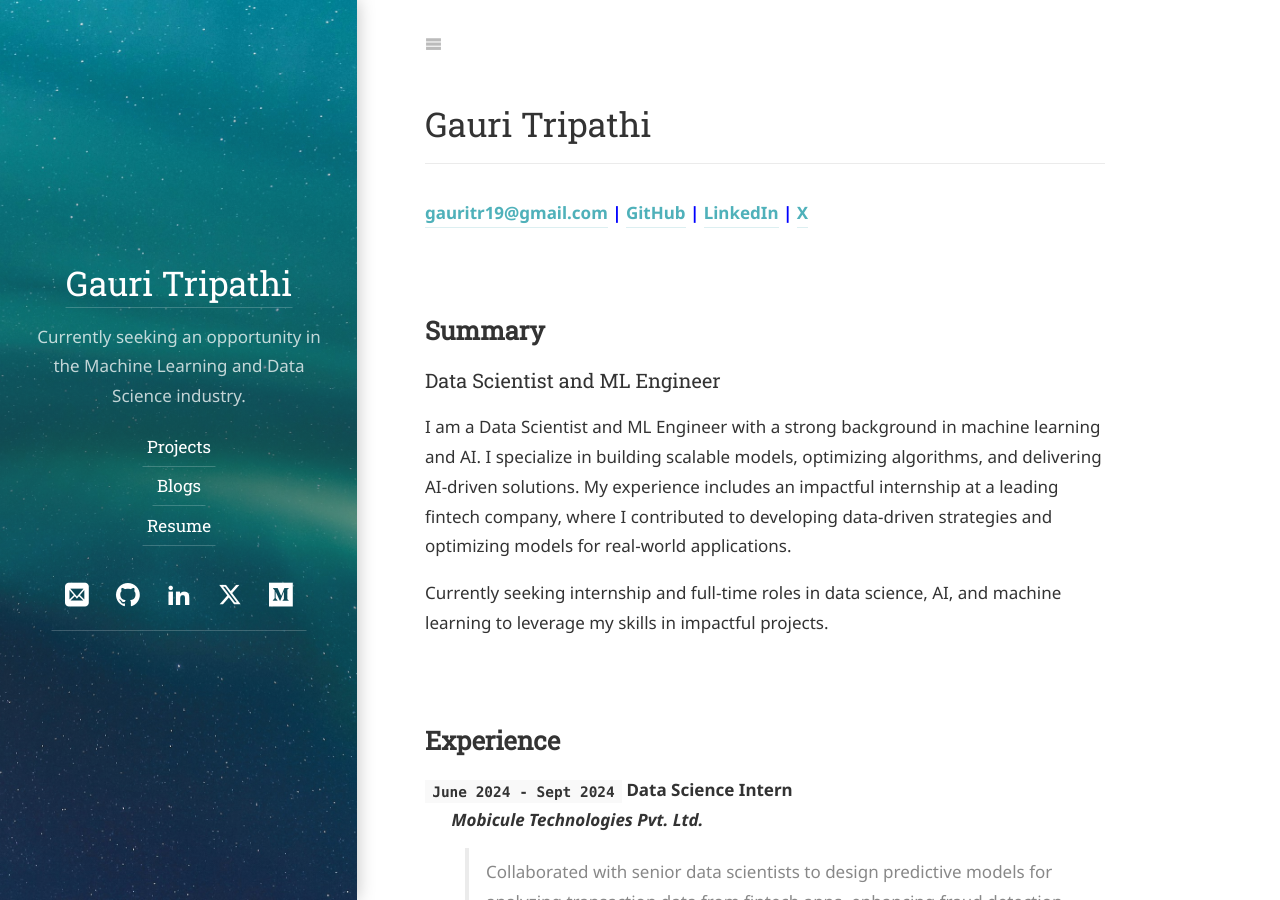
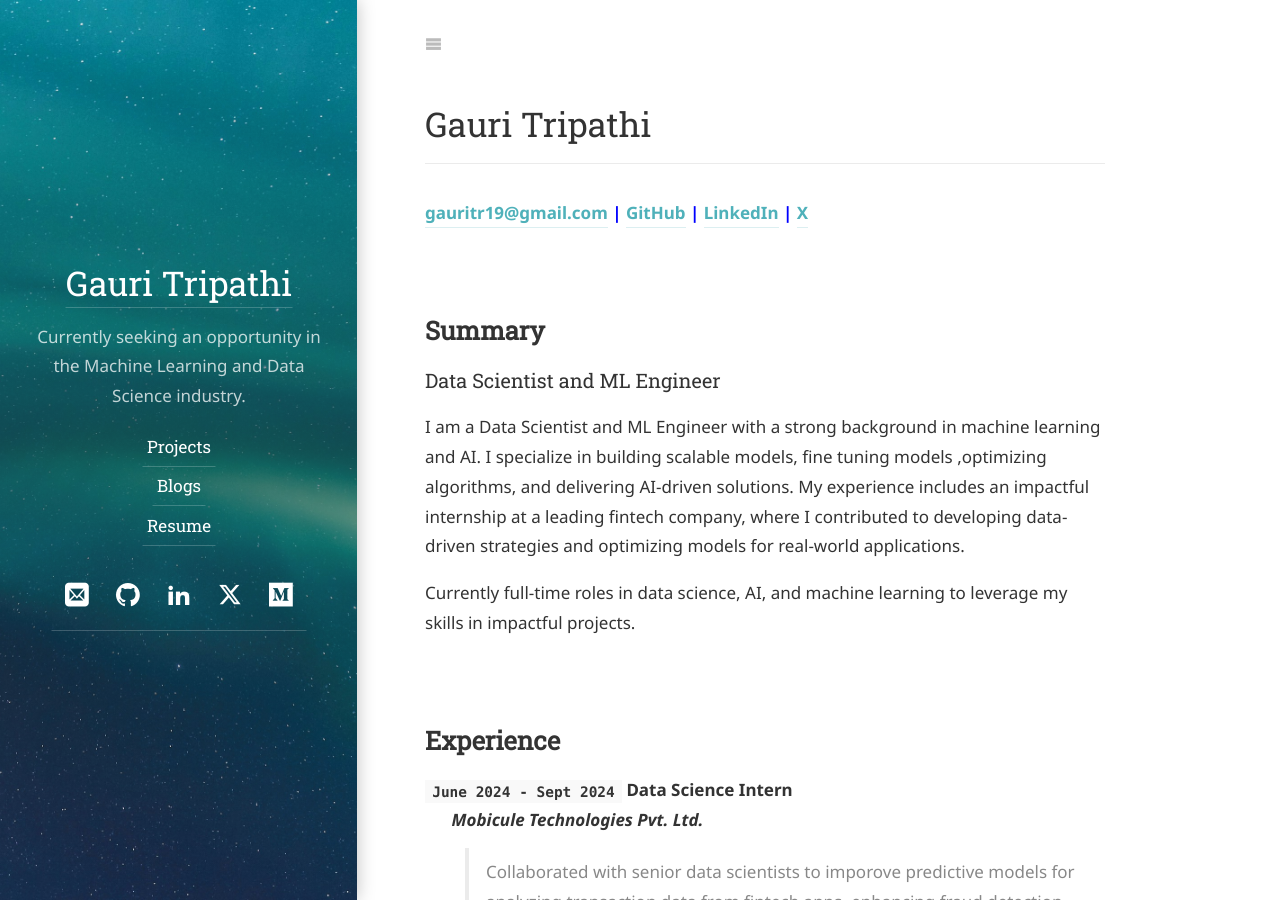
Before and after one commit to Gauri-Tripathi/Gauri-Tripathi.github.io, a Jekyll site: the page built from about.md, in a window 1280 px wide and 900 px high. Built offline with Jekyll 4.4.1, drawn with Linux system fonts in a browser that asks for light colours; some web fonts are replaced; our own code applies the rules of GitHub Pages for plain Markdown files; some of the changed text lies outside the part shown.

Commit message:
small changes

```diff
--- a/_data/authors.yml
+++ b/_data/authors.yml
@@ -17,7 +17,8 @@
 
       Beyond AI, I bring a robust foundation in data science, excelling in statistical modeling, predictive analytics,
       and advanced techniques such as feature engineering, geospatial analysis, and ensemble learning.
-      I thrive on transforming complex datasets into actionable insights, bridging the gap between cutting-edge research and practical outcomes.
+      I’ve built expertise in generative AI — fine-tuning language models, implementing retrieval-augmented generation (RAG) systems,
+      and handling the practical challenges of AI engineering, like latency, prompt optimization, and grounding outputs in real data
       My goal is to develop AI systems that are not only innovative but also practical, efficient, and adaptable to evolving challenges.
 
       |
--- a/about.md
+++ b/about.md
@@ -11,16 +11,16 @@
 ## **Summary**
 ### Data Scientist and ML Engineer
 
-I am a Data Scientist and ML Engineer with a strong background in machine learning and AI. I specialize in building scalable models, optimizing algorithms, and delivering AI-driven solutions. My experience includes an impactful internship at a leading fintech company, where I contributed to developing data-driven strategies and optimizing models for real-world applications.
+I am a Data Scientist and ML Engineer with a strong background in machine learning and AI. I specialize in building scalable models, fine tuning models ,optimizing algorithms, and delivering AI-driven solutions. My experience includes an impactful internship at a leading fintech company, where I contributed to developing data-driven strategies and optimizing models for real-world applications.
 
-Currently seeking internship and full-time roles in data science, AI, and machine learning to leverage my skills in impactful projects.
+Currently  full-time roles in data science, AI, and machine learning to leverage my skills in impactful projects.
 
 
 ## **Experience**
 
 `June 2024 - Sept 2024` **Data Science Intern**
 &nbsp; &nbsp; &nbsp; _Mobicule Technologies Pvt. Ltd._
-: > Collaborated with senior data scientists to design predictive models for analyzing transaction data from fintech apps, enhancing fraud detection accuracy by 20%.
+: > Collaborated with senior data scientists to imporove predictive models for analyzing transaction data from fintech apps, enhancing fraud detection accuracy.
 : > Conducted deep exploratory data analysis on user data, uncovering trends that informed strategic product roadmaps and increased app engagement.
 : > Optimized A/B testing frameworks by preparing and cleaning experimental datasets, resulting in statistically robust insights that improved feature conversion rates.
 
```
Also changed, not shown: project/index.md (+27 -24 lines).
